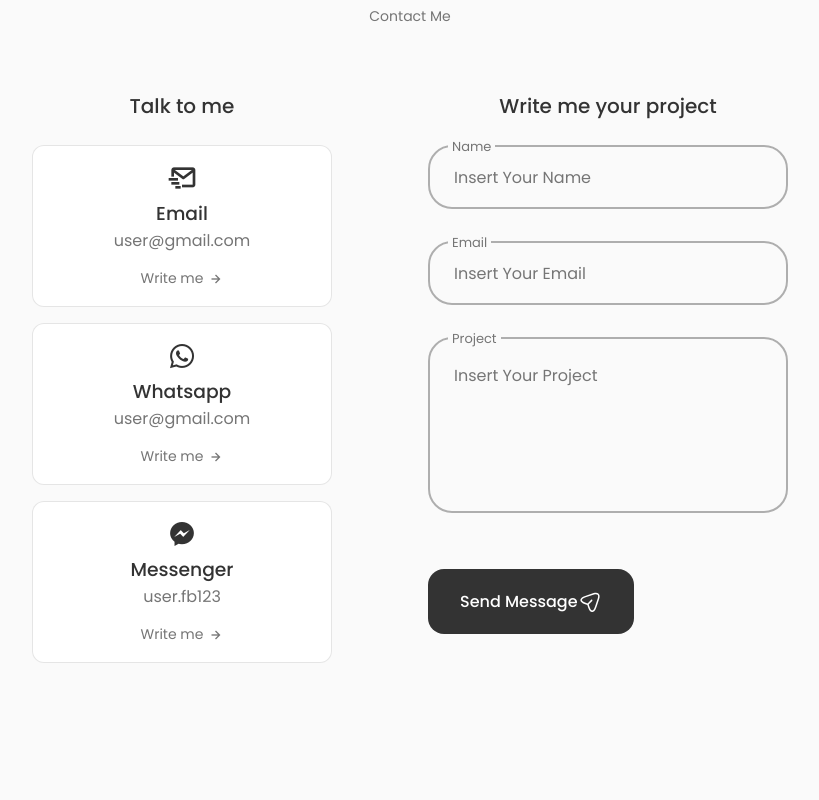
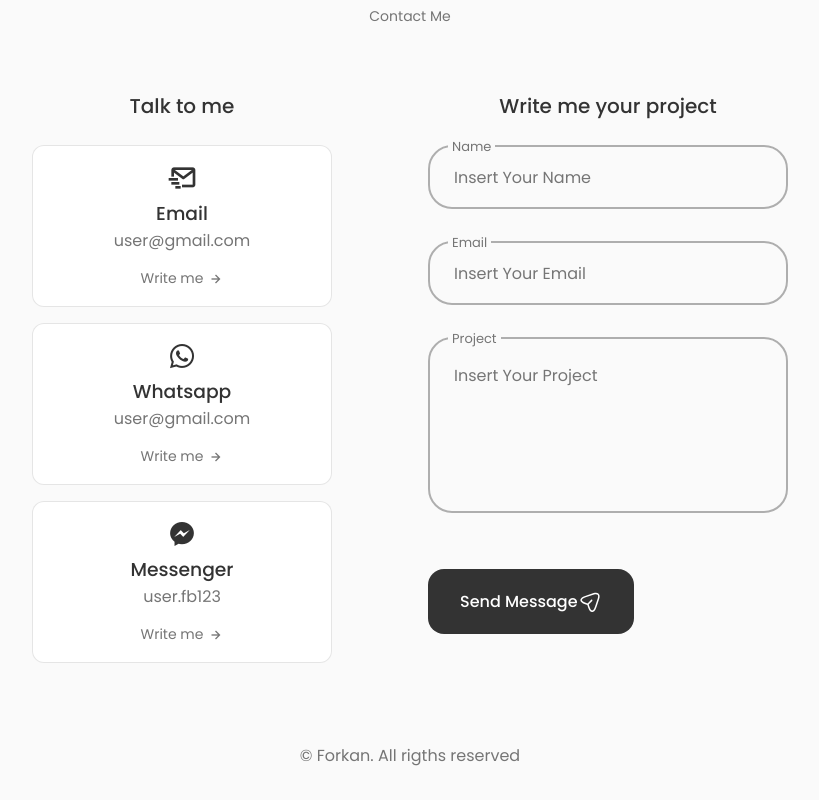
Before and after one commit to Mahmoud-Saadaoui/portfolio, a React (Create React App) app: page / in a window 1280 px wide. Shown: the part 2983-3783 px from the top of the page, without its empty margins (230-1049 px from the left). Before the commit the page ends 3726 px from the top, so only its background shows below. Built offline with nearby package versions, Linux system fonts and the light colour scheme.

Commit message:
footer component

```diff
--- a/src/App.js
+++ b/src/App.js
@@ -1,5 +1,6 @@
 import About from "./components/about/About";
 import Contact from "./components/contact/Contact";
+import Footer from "./components/footer/Footer";
 import Header from "./components/header/Header";
 import Home from "./components/home/Home";
 import Qualification from "./components/qualification/Qualification";
@@ -19,6 +20,7 @@ function App() {
         <Qualification/>
         <Contact/>
       </main>
+      <Footer/>
     </div>
   );
 }
--- /dev/null
+++ b/src/components/footer/Footer.jsx
@@ -0,0 +1,14 @@
+import React from 'react'
+import './footer.css'
+
+function Footer() {
+  return (
+    <div className='footer'>
+      <p>
+        &#169; Forkan. All rigths reserved
+      </p>
+    </div>
+  )
+}
+
+export default Footer
--- /dev/null
+++ b/src/components/footer/footer.css
@@ -0,0 +1,7 @@
+.footer {
+    text-align: center;
+}
+
+.footer p {
+    margin-bottom: var(--mb-2);
+}
```
